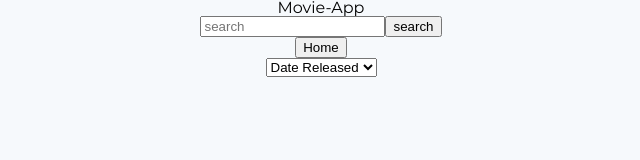
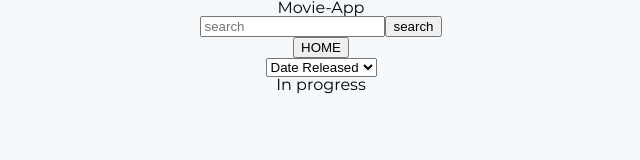
Before and after one commit to anoxable/movielex, a React (Create React App) app: page /movie in a window 1280 px wide. Shown: the top 160 px of the page, without its empty margins (319-959 px from the left). Built offline with nearby package versions, Linux system fonts and the light colour scheme; no server answers.

Commit message:
Working on adding routes, and reorganizing components

```diff
--- a/package.json
+++ b/package.json
@@ -6,6 +6,7 @@
     "axios": "^0.18.0",
     "react": "^16.7.0",
     "react-dom": "^16.7.0",
+    "react-router-dom": "^4.3.1",
     "react-scripts": "2.1.3"
   },
   "scripts": {
--- a/src/App.js
+++ b/src/App.js
@@ -2,8 +2,11 @@ import React, { Component } from 'react'
 import Search from './Components/Search'
 import './App.css'
 import axios from 'axios'
+import Movies from './Components/Movies'
 import Movie from './Components/Movie'
 import Sort from './Components/Sort'
+import HomeButton from './Components/HomeButton'
+import { BrowserRouter, Route } from 'react-router-dom'
 
 class App extends Component {
   state = {
@@ -35,15 +38,18 @@ class App extends Component {
 
   render() {
     return (
+      <BrowserRouter>
         <div className='App'>
           <h1>Movie-App</h1>
           <div className='sort'>
             <Search UpdateMovie={this.handleUpdateMovie} />
-          <button onClick={this.handleHome}>Home</button>
+            <HomeButton />
             <Sort UpdateMovie={this.handleUpdateMovie} />
           </div>
-        <Movie state={this.state} />
+          <Route exact path='/' render={(props) => <Movies {...props} state={this.state} />} />
+          <Route exact path='/movie' component={Movie} />
         </div>
+      </BrowserRouter>
     )
   }
 }
--- /dev/null
+++ b/src/Components/HomeButton.js
@@ -0,0 +1,13 @@
+import React from 'react'
+import { Link, NavLink, withRouter } from 'react-router-dom'
+const HomeButton = (props) => {
+  let handleRoute = () => {
+    props.history.push('/')
+  }
+  return (
+
+    <button onClick={handleRoute}>HOME</button>
+  )
+}
+
+export default withRouter(HomeButton)
--- a/src/Components/Movie.js
+++ b/src/Components/Movie.js
@@ -1,52 +1,10 @@
-import React, { Component } from 'react'
-import '../App.css'
-import axios from 'axios'
+import React from 'react'
+import { Link, NavLink, withRouter } from 'react-router-dom'
 
-class Movie extends Component {
-  state = {
-    genres: [],
-    director: [],
-    cast: []
-  }
+const Movie = () => {
+  return (
+    <h1>In progress</h1>
+  )
+}
 
-  /* query for each movie to get more in depth details */
-
-
-
-  render() {
-
-    const { movies } = this.props.state
-    console.log(movies)
-
-    let movie = movies.map((movie, index) => {
-
-      if (movie.poster_path == null) {
-        return (null)
-      } else {
-        let url = 'https://image.tmdb.org/t/p/w185/' + movie.poster_path
-        return (
-          <div key={index}>
-            <div className='movie'>
-              <img className='poster' src={url} />
-              <div className="movie-info">
-                <span>
-                  <p className='movie-rating '>{movie.vote_average} <meter min="0" low="4" high="7" max="10" value={movie.vote_average}></meter></p>
-                  <p className='movie-title'>{movie.title}</p>
-                  <hr />
-                  <p className='movie-release'>{movie.release_date}</p></span>
-                <p className='movie-overview'>{movie.overview.substring(0, 400)}</p>
-              </div>
-            </div>
-          </div >
-        )
-      }
-    })
-    console.log(movies)
-    return (
-      <div className='wrapp'>
-        {movie}
-      </div>
-    )
-  }
-}
-export default Movie
+export default withRouter(Movie)
--- /dev/null
+++ b/src/Components/Movies.js
@@ -0,0 +1,55 @@
+import React, { Component } from 'react'
+import '../App.css'
+import axios from 'axios'
+import { Link, NavLink, withRouter } from 'react-router-dom'
+
+class Movies extends Component {
+  state = {
+    genres: [],
+    director: [],
+    cast: []
+  }
+
+  /* query for each movie to get more in depth details */
+
+
+  handleRoute = () => {
+    this.props.history.push('/movie')
+  }
+  render() {
+    console.log(this.props.state)
+    const { movies } = this.props.state
+    console.log(movies)
+
+    let movie = movies.map((movie, index) => {
+
+      if (movie.poster_path == null) {
+        return (null)
+      } else {
+        let url = 'https://image.tmdb.org/t/p/w185/' + movie.poster_path
+        return (
+          <div onClick={this.handleRoute} key={index}>
+            <div className='movie'>
+              <img className='poster' src={url} />
+              <div className="movie-info">
+                <span>
+                  <p className='movie-rating '>{movie.vote_average} <meter min="0" low="4" high="7" max="10" value={movie.vote_average}></meter></p>
+                  <p className='movie-title'>{movie.title}</p>
+                  <hr />
+                  <p className='movie-release'>{movie.release_date}</p></span>
+                <p className='movie-overview'>{movie.overview.substring(0, 400)}</p>
+              </div>
+            </div>
+          </div >
+        )
+      }
+    })
+    console.log(movies)
+    return (
+      <div className='wrapp'>
+        {movie}
+      </div>
+    )
+  }
+}
+export default withRouter(Movies)
--- a/src/Components/Search.js
+++ b/src/Components/Search.js
@@ -1,5 +1,6 @@
 import React, { Component } from 'react'
 import axios from 'axios'
+
 
 class Search extends Component {
   state = {
```
Also changed, not shown: 1 other file (tests, documents, lock files or other folders). Lines whose indentation alone changed are shown as unchanged.
